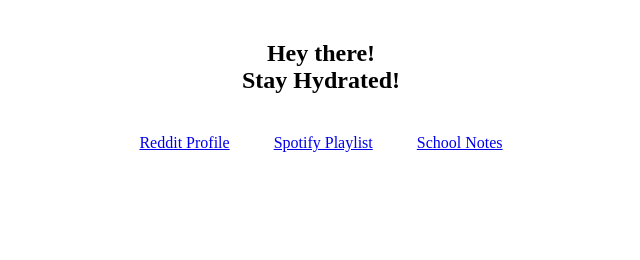
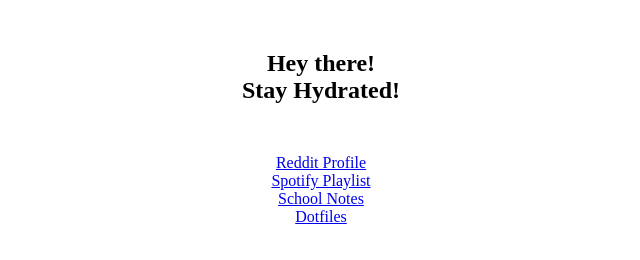
Before and after one commit to zim0369/zim0369.github.io, a plain HTML site: page index.html in a window 1280 px wide. Shown: the whole page, without its empty margins (319-959 px from the left). Drawn offline with Linux system fonts and the light colour scheme.

Commit message:
updated readme

```diff
--- a/index.html
+++ b/index.html
@@ -13,10 +13,13 @@
   </head>
 
   <body align="center">
-    <h2 style="padding: 20px">Hey there!</br>Stay Hydrated!</h2>
-        <a style="padding: 20px" href="https://www.reddit.com/u/zim0369">Reddit Profile</a>
-        <a style="padding: 20px" href="https://open.spotify.com/playlist/77qHL9uxIwnRwmDeUxPXM6?si=48bdd8b5540f4b16 ">Spotify Playlist</a>
-        <a style="padding: 20px" href="https://zim0369.github.io/uniexam">School Notes</a>
+        <h2>Hey there!</br>Stay Hydrated!</h2>
+        <div class="links">
+            <a href="https://www.reddit.com/u/zim0369">Reddit Profile</a><br>
+            <a href="https://open.spotify.com/playlist/77qHL9uxIwnRwmDeUxPXM6?si=48bdd8b5540f4b16<br> ">Spotify Playlist</a><br>
+            <a href="https://zim0369.github.io/uniexam">School Notes</a><br>
+            <a href="https://github.com/zim0369/dots ">Dotfiles</a><br>
+        </div>
     </body>
 
 </html>
--- a/style.css
+++ b/style.css
@@ -0,0 +1,13 @@
+h2 {
+  padding: 30px;
+}
+
+.links {
+  display: inline-block;
+  margin: 0;
+}
+
+a {
+  padding: 10px;
+  margin: 10px;
+}
```
